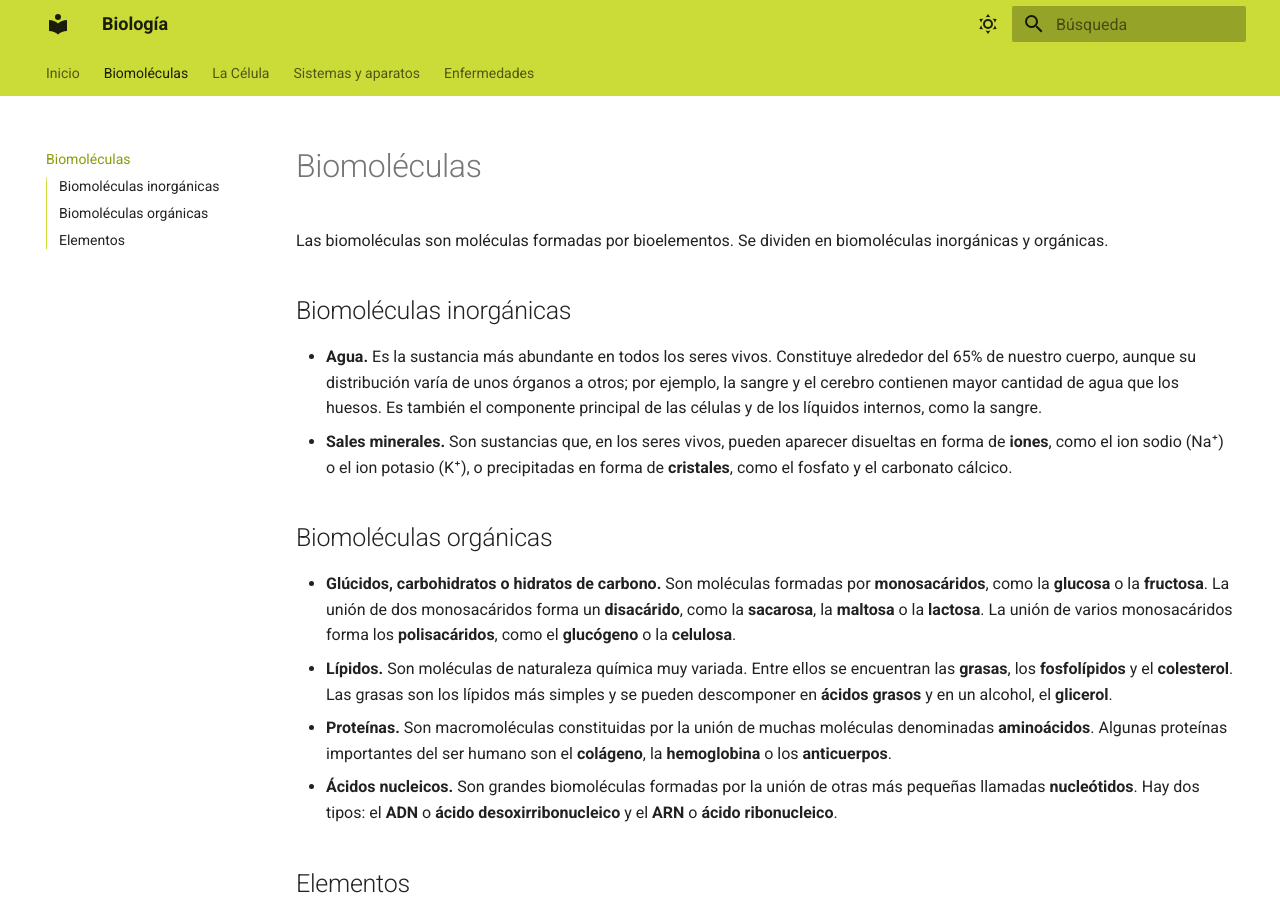
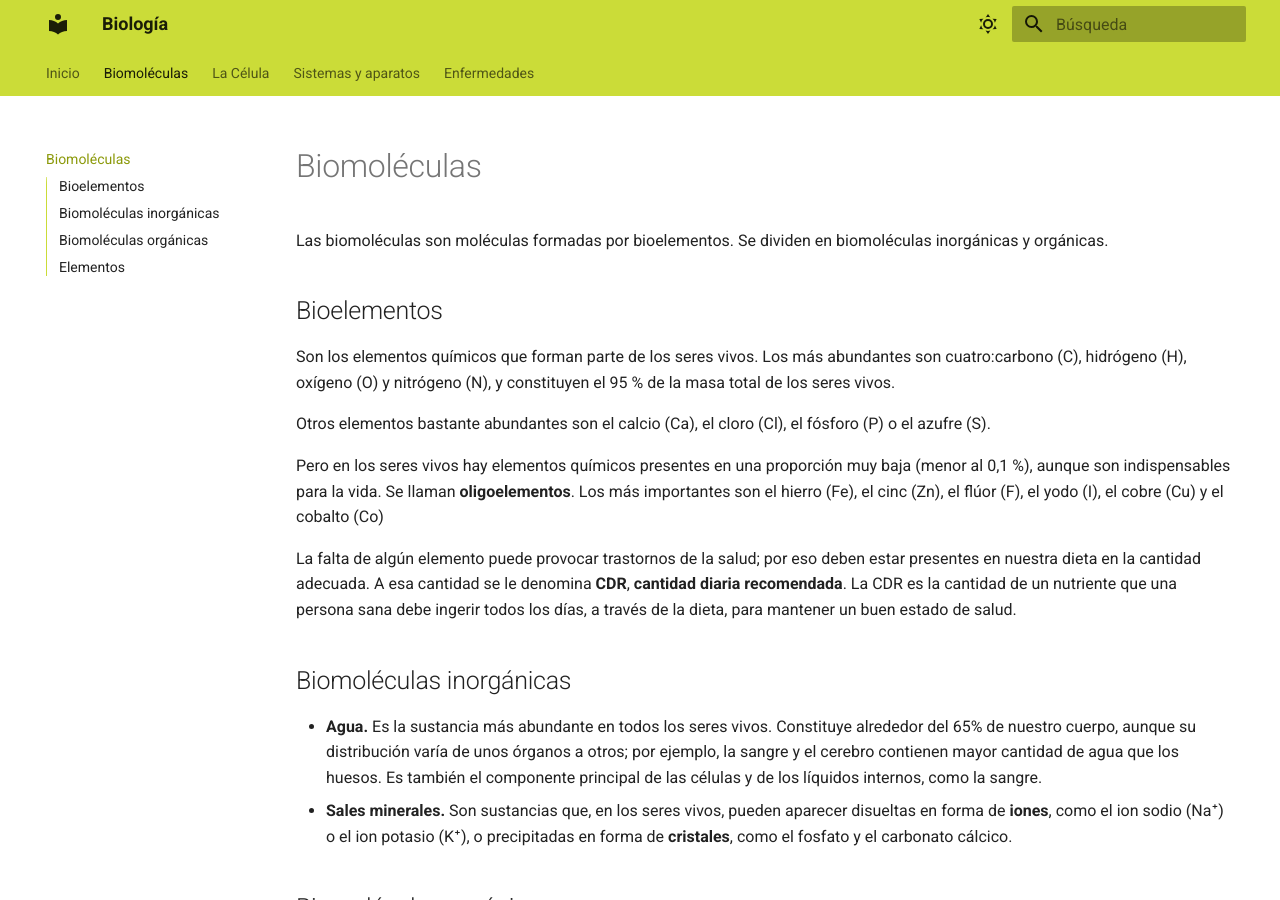
Before and after one commit to AlejandroBM99/mkdocs-biology, an MkDocs documentation site: the page built from docs/organization/biomolecule.md, in a window 1280 px wide and 900 px high. Built offline with MkDocs 1.6.1 and Material for MkDocs 9.7.7, drawn with Linux system fonts in a browser that asks for light colours.

Commit message:
progress

```diff
--- a/docs/organization/biomolecule.md
+++ b/docs/organization/biomolecule.md
@@ -1,6 +1,16 @@
 # Biomoléculas
 
 Las biomoléculas son moléculas formadas por bioelementos. Se dividen en biomoléculas inorgánicas y orgánicas.
+
+## Bioelementos
+
+Son los elementos químicos que forman parte de los seres vivos. Los más abundantes son cuatro:carbono (C), hidrógeno (H), oxígeno (O) y nitrógeno (N), y constituyen el 95 % de la masa total de los seres vivos.
+
+Otros elementos bastante abundantes son el calcio (Ca), el cloro (Cl), el fósforo (P) o el azufre (S).
+
+Pero en los seres vivos hay elementos químicos presentes en una proporción muy baja (menor al 0,1 %), aunque son indispensables para la vida. Se llaman **oligoelementos**. Los más importantes son el hierro (Fe), el cinc (Zn), el flúor (F), el yodo (I), el cobre (Cu) y el cobalto (Co)
+
+La falta de algún elemento puede provocar trastornos de la salud; por eso deben estar presentes en nuestra dieta en la cantidad adecuada. A esa cantidad se le denomina **CDR**, **cantidad diaria recomendada**. La CDR es la cantidad de un nutriente que una persona sana debe ingerir todos los días, a través de la dieta, para mantener un buen estado de salud.
 
 ## Biomoléculas inorgánicas
 
```
Also changed, not shown: docs/chemistry/chemistry.md (added, +59 -0 lines), docs/img/crystal-carbon.png (added), docs/img/crystal-salt.png (added), 1 other file.
